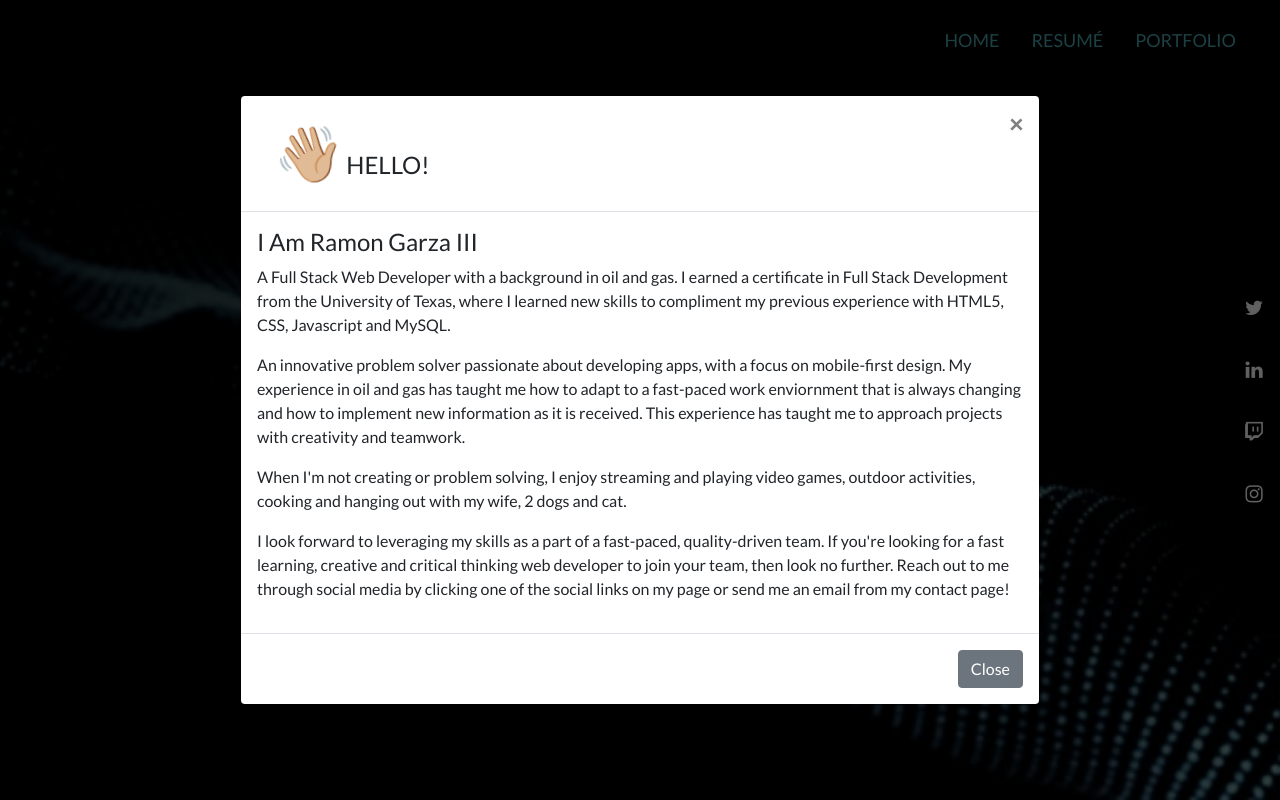
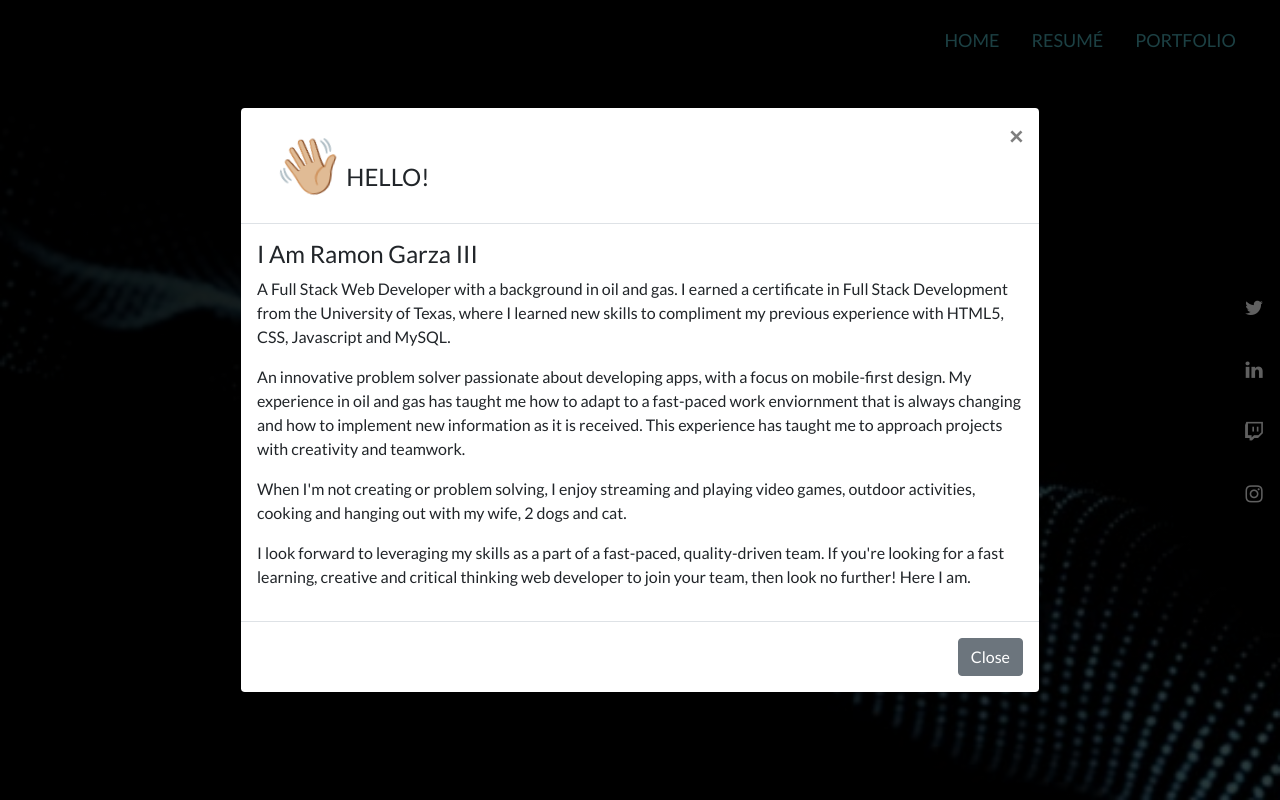
Before and after one commit to Ramong06/portfolio-website, a React (Create React App) app: page / in a window 1280 px wide. Both pictures are taken after a click on the button "Click Here To Meet Me". Built offline with nearby package versions, Linux system fonts and the light colour scheme; the HTML template or start-up script is replaced by a standard one.

Commit message:
changed about modal

```diff
--- a/src/components/AboutModal/index.js
+++ b/src/components/AboutModal/index.js
@@ -34,9 +34,7 @@ const MyVerticallyCenteredModal = (props) => {
             <p className="">
               I look forward to leveraging my skills as a part of a fast-paced, quality-driven
               team.  If you're looking for a fast learning, creative and critical thinking web
-              developer to join your team, then look no further.
-              Reach out to me through social media by clicking one of the social links on my
-              page or send me an email from my contact page!
+              developer to join your team, then look no further! Here I am.
             </p>
       </Modal.Body>
       <Modal.Footer>
--- a/src/components/Navbar2/styles.css
+++ b/src/components/Navbar2/styles.css
@@ -5,10 +5,6 @@
     /* justify-content: center; */
     margin-right: 20px;
     right: 0;
-}
-
-.navbar-collapse {
-    background-color: transparent !important;
 }
 
 .navbar-link {
```
Also changed, not shown: src/components/Navbar/SidebarData.js (deleted, +0 -36 lines).
